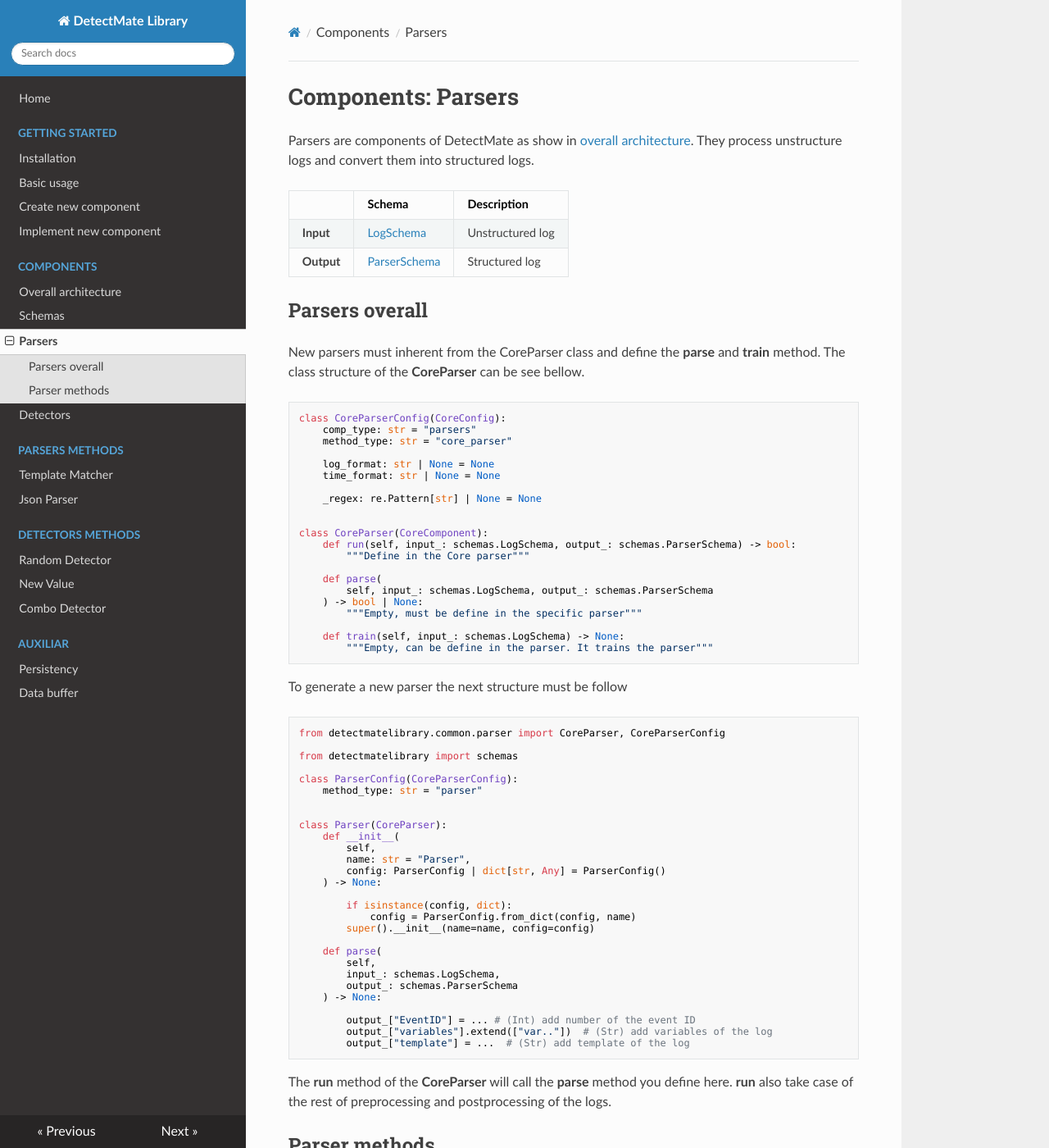
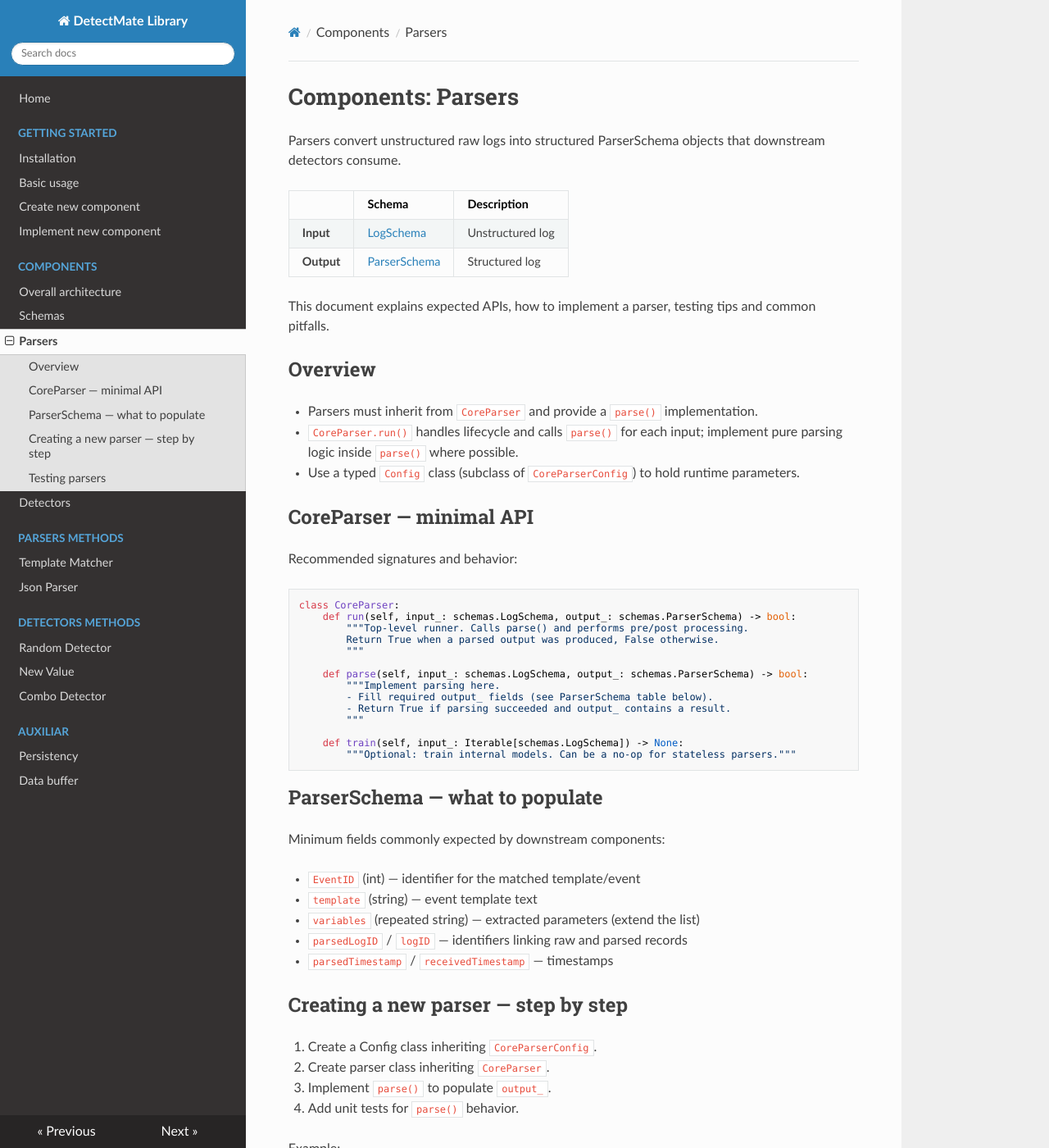
Before and after one commit to ait-detectmate/DetectMateLibrary, an MkDocs documentation site: the page built from docs/parsers.md, in a window 1280 px wide and 1400 px high. Shown: the whole window at 82% size. Built offline with MkDocs 1.6.1, drawn with Linux system fonts in a browser that asks for light colours; nearby versions of some CDN libraries; some of the changed text lies outside the part shown.

Commit message:
parser improve

````diff
--- a/docs/parsers.md
+++ b/docs/parsers.md
@@ -1,83 +1,105 @@
-
 # Components: Parsers
 
-Parsers are components of DetectMate as show in [overall architecture](overall_architecture.md). They process unstructure logs and convert them into structured logs.
+Parsers convert unstructured raw logs into structured ParserSchema objects that downstream detectors consume.
 
-|            | Schema                 | Description        |
-|------------|------------------------|--------------------|
-| **Input**  | [LogSchema](schemas.md)| Unstructured log   |
-| **Output** | [ParserSchema](schemas.md)| Structured log  |
+|            | Schema                     | Description        |
+|------------|----------------------------|--------------------|
+| **Input**  | [LogSchema](schemas.md)    | Unstructured log   |
+| **Output** | [ParserSchema](schemas.md) | Structured log     |
+
+This document explains expected APIs, how to implement a parser, testing tips and common pitfalls.
+
+## Overview
+
+- Parsers must inherit from `CoreParser` and provide a `parse()` implementation.
+- `CoreParser.run()` handles lifecycle and calls `parse()` for each input; implement pure parsing logic inside `parse()` where possible.
+- Use a typed `Config` class (subclass of `CoreParserConfig`) to hold runtime parameters.
+
+## CoreParser — minimal API
+
+Recommended signatures and behavior:
+
+```python
+class CoreParser:
+    def run(self, input_: schemas.LogSchema, output_: schemas.ParserSchema) -> bool:
+        """Top-level runner. Calls parse() and performs pre/post processing.
+        Return True when a parsed output was produced, False otherwise.
+        """
+
+    def parse(self, input_: schemas.LogSchema, output_: schemas.ParserSchema) -> bool:
+        """Implement parsing here.
+        - Fill required output_ fields (see ParserSchema table below).
+        - Return True if parsing succeeded and output_ contains a result.
+        """
+
+    def train(self, input_: Iterable[schemas.LogSchema]) -> None:
+        """Optional: train internal models. Can be a no-op for stateless parsers."""
+```
+
+## ParserSchema — what to populate
+
+Minimum fields commonly expected by downstream components:
+
+- `EventID` (int) — identifier for the matched template/event
+- `template` (string) — event template text
+- `variables` (repeated string) — extracted parameters (extend the list)
+- `parsedLogID` / `logID` — identifiers linking raw and parsed records
+- `parsedTimestamp` / `receivedTimestamp` — timestamps
 
 
-## Parsers overall
+## Creating a new parser — step by step
 
-New parsers must inherent from the CoreParser class and define the **parse** and **train** method. The class structure of the **CoreParser** can be see bellow.
+1. Create a Config class inheriting `CoreParserConfig`.
+2. Create parser class inheriting `CoreParser`.
+3. Implement `parse()` to populate `output_`.
+4. Add unit tests for `parse()` behavior.
 
+Example:
 
 ```python
-class CoreParserConfig(CoreConfig):
-    comp_type: str = "parsers"
-    method_type: str = "core_parser"
+# filepath: src/detectmatelibrary/parsers/my_parser.py
+from detectmatelibrary.common.parser import CoreParser, CoreParserConfig
+from detectmatelibrary import schemas
+from typing import Any
 
-    log_format: str | None = None
-    time_format: str | None = None
+class MyParserConfig(CoreParserConfig):
+    method_type: str = "my_parser"
+    # add parser-specific settings here
+    pattern: str | None = None
 
-    _regex: re.Pattern[str] | None = None
+class MyParser(CoreParser):
+    def __init__(self, name: str = "MyParser", config: MyParserConfig | dict[str, Any] = MyParserConfig()):
+        if isinstance(config, dict):
+            config = MyParserConfig.from_dict(config, name)
+        super().__init__(name=name, config=config)
 
+    def parse(self, input_: schemas.LogSchema, output_: schemas.ParserSchema) -> bool:
+        text = input_.log or ""
+        # simple example: split on whitespace and treat as variables
+        tokens = text.split()
+        output_["EventID"] = 1
+        output_["template"] = " ".join(["<*>"] * len(tokens))
+        output_["variables"].extend(tokens)
+        output_["parsedTimestamp"] = int(time.time())
+        return True
+```
 
-class CoreParser(CoreComponent):
-    def run(self, input_: schemas.LogSchema, output_: schemas.ParserSchema) -> bool:
-        """Define in the Core parser"""
+## Testing parsers
 
-    def parse(
-        self, input_: schemas.LogSchema, output_: schemas.ParserSchema
-    ) -> bool | None:
-        """Empty, must be define in the specific parser"""
-
-    def train(self, input_: schemas.LogSchema) -> None:
-        """Empty, can be define in the parser. It trains the parser"""
-```
-To generate a new parser the next structure must be follow
-
+Unit test `parse()` directly using `ParserSchema` objects:
 
 ```python
-from detectmatelibrary.common.parser import CoreParser, CoreParserConfig
+def test_my_parser_parse():
+    from detectmatelibrary.parsers.my_parser import MyParser
+    from detectmatelibrary import schemas
 
-from detectmatelibrary import schemas
-
-class ParserConfig(CoreParserConfig):
-    method_type: str = "parser"
-
-
-class Parser(CoreParser):
-    def __init__(
-        self,
-        name: str = "Parser",
-        config: ParserConfig | dict[str, Any] = ParserConfig()
-    ) -> None:
-
-        if isinstance(config, dict):
-            config = ParserConfig.from_dict(config, name)
-        super().__init__(name=name, config=config)
-
-    def parse(
-        self,
-        input_: schemas.LogSchema,
-        output_: schemas.ParserSchema
-    ) -> None:
-
-        output_["EventID"] = ... # (Int) add number of the event ID
-        output_["variables"].extend(["var.."])  # (Str) add variables of the log
-        output_["template"] = ...  # (Str) add template of the log
+    parser = MyParser()
+    raw = schemas.LogSchema({"log": "a b c", "logID": "1"})
+    out = schemas.ParserSchema()
+    ok = parser.parse(raw, out)
+    assert ok is True
+    assert out["EventID"] == 1
+    assert out["variables"] == ["a", "b", "c"]
 ```
 
-The **run** method of the **CoreParser** will call the **parse** method you define here. **run** also take case of the rest of preprocessing and postprocessing of the logs.
-
-## Parser methods
-
-List of parsers:
-
- * [Template Matcher](parsers/template_matcher.md): match logs with a set of templates.
- * [Json Parser](parsers/json_parser.md): parse json logs.
-
-Go back [Index](index.md)
+Go back to [Index](index.md)
````
